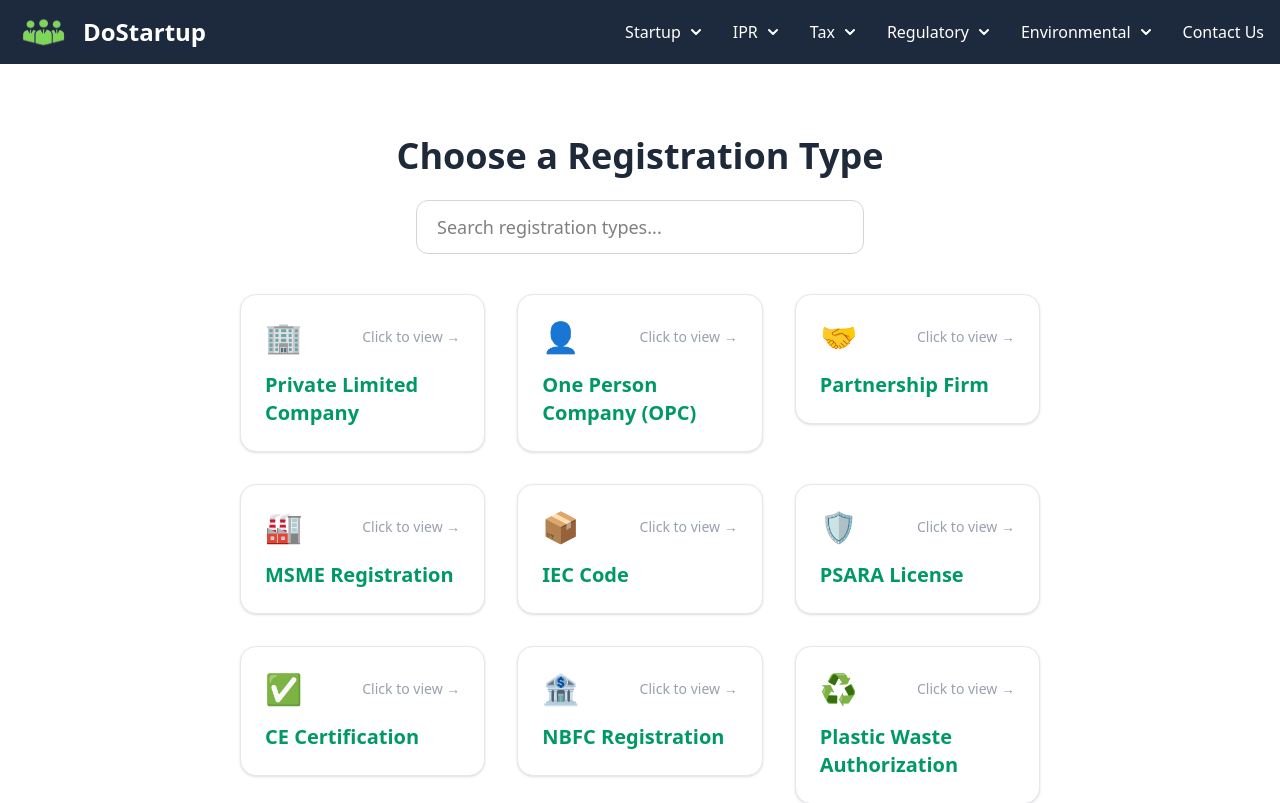
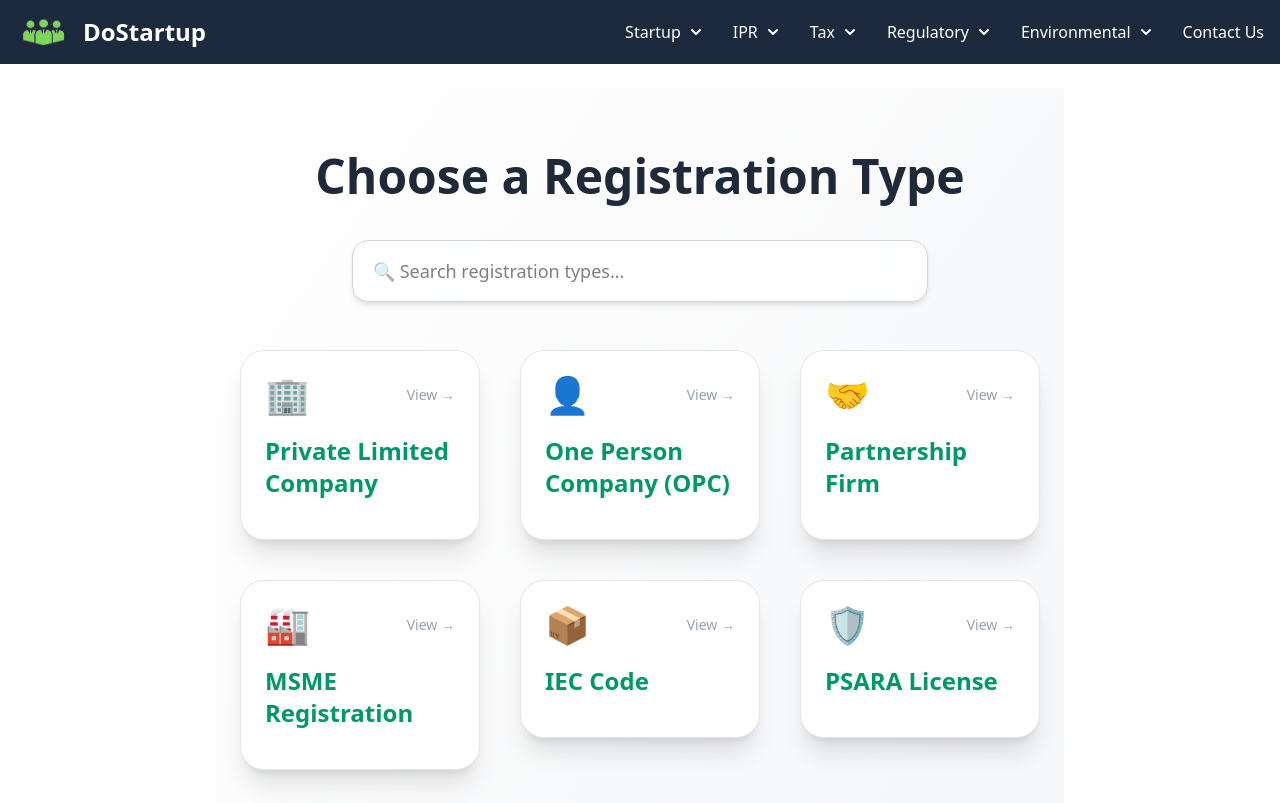
Before and after one commit to easysheep/dostartup, a Next.js app: page /register in a window 1280 px wide. Shown: the top 803 px of the page. Built offline with nearby package versions, Linux system fonts and the light colour scheme.

Commit message:
Made the changes to ui of register page as making it more dynamic and redering more with the website

```diff
--- a/src/app/register/page.tsx
+++ b/src/app/register/page.tsx
@@ -19,7 +19,6 @@ const registrationTypes = [
 export default function RegisterPage() {
   const [search, setSearch] = useState("");
   const [progress, setProgress] = useState(0);
-  const sectionRefs = useRef<Array<HTMLDivElement | null>>([]);
 
   const filtered = registrationTypes.filter((type) =>
     type.name.toLowerCase().includes(search.toLowerCase())
@@ -38,53 +37,73 @@ export default function RegisterPage() {
   }, []);
 
   return (
-    <div className="max-w-7xl mx-auto py-12 px-6">
-      <h1 className="text-4xl font-extrabold mb-6 text-center text-gray-800">
-        Choose a Registration Type
-      </h1>
+    <div className="min-h-screen bg-gradient-to-br from-white to-gray-100 py-16 px-6 relative">
+      {/* Scroll progress bar */}
+      <div className="fixed top-0 left-0 h-1 bg-emerald-500 z-50" style={{ width: `${progress}%` }} />
 
-      {/* Search */}
-      <div className="max-w-md mx-auto mb-10">
+      <motion.h1
+        className="text-5xl font-extrabold mb-10 text-center text-gray-800"
+        initial={{ opacity: 0, y: -30 }}
+        animate={{ opacity: 1, y: 0 }}
+        transition={{ duration: 0.8 }}
+      >
+      Choose a Registration Type
+      </motion.h1>
+
+      {/* Search Input */}
+      <motion.div
+        className="max-w-xl mx-auto mb-12"
+        initial={{ opacity: 0, y: -20 }}
+        animate={{ opacity: 1, y: 0 }}
+        transition={{ delay: 0.3 }}
+      >
         <input
           type="text"
-          placeholder="Search registration types..."
+          placeholder="🔍 Search registration types..."
           value={search}
           onChange={(e) => setSearch(e.target.value)}
-          className="w-full px-5 py-3 text-lg rounded-xl border border-gray-300 focus:ring-2 focus:ring-emerald-500 focus:outline-none transition"
+          className="w-full px-5 py-4 text-lg rounded-2xl backdrop-blur-md bg-white/70 border border-gray-300 focus:ring-2 focus:ring-emerald-500 focus:outline-none transition shadow-md"
         />
-      </div>
+      </motion.div>
 
       {/* Cards */}
-      <div className="grid grid-cols-1 sm:grid-cols-2 md:grid-cols-3 gap-8">
+      <div className="grid grid-cols-1 sm:grid-cols-2 lg:grid-cols-3 gap-10">
         {filtered.map((type, index) => (
           <motion.div
             key={type.slug}
-            initial={{ opacity: 0, y: 30 }}
-            animate={{ opacity: 1, y: 0 }}
-            transition={{ delay: index * 0.05 }}
+            initial={{ opacity: 0, y: 50 }}
+            whileInView={{ opacity: 1, y: 0 }}
+            transition={{ delay: index * 0.1 }}
+            viewport={{ once: true }}
           >
             <Link
               href={`/register/${type.slug}`}
-              className="group block p-6 bg-white rounded-2xl border border-gray-200 shadow-sm hover:shadow-lg transition-transform transform hover:-translate-y-1 hover:border-emerald-500 hover:bg-gradient-to-tr from-emerald-50 to-white"
+              className="group block rounded-3xl p-6 bg-white border border-gray-200 shadow-xl hover:shadow-emerald-300 hover:shadow-2xl transform hover:-translate-y-2 transition-all duration-300"
             >
               <div className="flex items-center justify-between">
-                <span className="text-3xl">{type.emoji}</span>
+                <span className="text-4xl">{type.emoji}</span>
                 <span className="text-sm text-gray-400 group-hover:text-emerald-600 transition">
-                  Click to view →
+                  View →
                 </span>
               </div>
-              <h2 className="mt-4 text-xl font-semibold text-emerald-600 group-hover:text-emerald-700 transition">
+              <h2 className="mt-5 text-2xl font-bold text-emerald-600 group-hover:text-emerald-800 transition">
                 {type.name}
               </h2>
+              <div className="mt-3 h-[4px] w-full bg-gradient-to-r from-emerald-400 via-emerald-500 to-green-400 rounded-full opacity-0 group-hover:opacity-100 transition" />
             </Link>
           </motion.div>
         ))}
       </div>
 
+      {/* No Results */}
       {filtered.length === 0 && (
-        <p className="text-center text-gray-500 mt-10">
+        <motion.p
+          className="text-center text-gray-500 mt-20 text-xl"
+          initial={{ opacity: 0 }}
+          animate={{ opacity: 1 }}
+        >
           No registration types found.
-        </p>
+        </motion.p>
       )}
     </div>
   );
```
